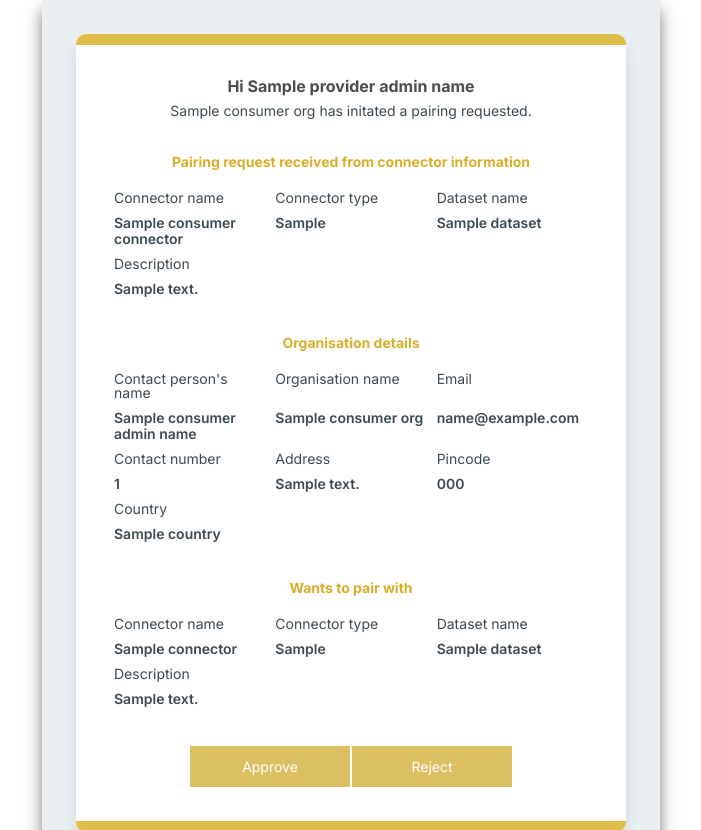
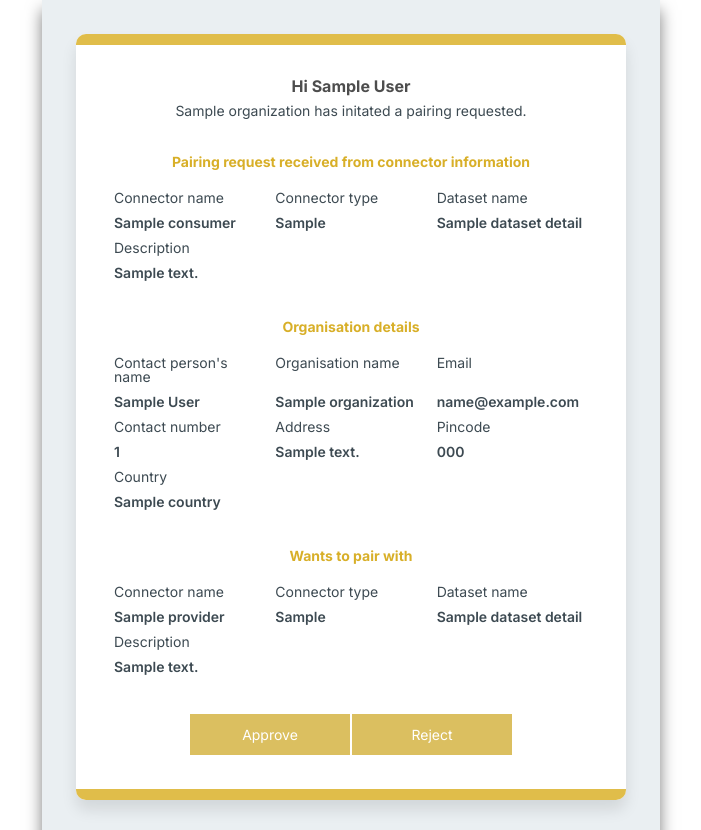
Before and after one commit to digitalgreenorg/farmstack-backend, a Django app: template participant/templates/request_for_connector_pairing.html in a window 1280 px wide. Shown: the top 830 px of the page, without its empty margins (289-990 px from the left). Run offline with Django 4.2, Linux system fonts and the light colour scheme; tables that the repository leaves empty hold one stand-in row (values such as "Sample post"); the template is opened without the code that fills it: values that come from a table or form of the project are taken from there, most other values are stand-ins (such as "Sample title", 1, 10 or a date in 2020); parts of the project's set-up code (start-up, migrations or seed data) failed here and were passed over.

Commit message:
added a serializer for connectors pairing email template

```diff
--- a/participant/templates/request_for_connector_pairing.html
+++ b/participant/templates/request_for_connector_pairing.html
@@ -446,9 +446,11 @@
                 <div class="topLine"></div>
                 <div class="contentBox textCenter">
                   <div style="padding: 33px 33px">
-                    <div class="blackHead">Hi {{ provider_admin_name }}</div>
+                      <!-- <div class="blackHead">Hi {{ provider_admin_name }}</div> -->
+                    <div class="blackHead">Hi {{ provider.user.full_name }}</div>
                     <div class="font14light">
-                      {{ consumer_org.name }} has initated a pairing requested.
+                      <!-- {{ consumer_org.name }} has initated a pairing requested. -->
+                      {{ consumer.organization.name }} has initated a pairing requested.
                     </div>
                   </div>
                 </div>
@@ -466,12 +468,15 @@
                       </tr>
                       <tr>
                         <td class="font14bold">
-                          {{ consumer_connector.connector_name }}
+                            <!-- {{ consumer_connector.connector_name }} -->
+                          {{ consumer.connector_name }}
                         </td>
                         <td class="font14bold">
-                          {{ consumer_connector.connector_type }}
+                            <!-- {{ consumer_connector.connector_type }} -->
+                          {{ consumer.connector_type }}
                         </td>
-                        <td class="font14bold">{{ dataset.name }}</td>
+                        <!-- <td class="font14bold">{{ dataset.name }}</td> -->
+                        <td class="font14bold">{{ consumer.dataset_detail.name }}</td>
                       </tr>
                     </table>
                     <table>
@@ -480,7 +485,8 @@
                       </tr>
                       <tr>
                         <td class="font14bold">
-                          {{ consumer_connector.connector_description }}
+                            <!-- {{ consumer_connector.connector_description }} -->
+                          {{ consumer.connector_description }}
                         </td>
                       </tr>
                     </table>
@@ -499,9 +505,12 @@
                         <td>Email</td>
                       </tr>
                       <tr>
-                        <td class="font14bold">{{ consumer_admin_name }}</td>
-                        <td class="font14bold">{{ consumer_org.name }}</td>
-                        <td class="font14bold">{{ consumer_org.org_email }}</td>
+                          <!-- <td class="font14bold">{{ consumer_admin_name }}</td> -->
+                        <td class="font14bold">{{ consumer.user.full_name }}</td>
+                        <!-- <td class="font14bold">{{ consumer_org.name }}</td> -->
+                        <td class="font14bold">{{ consumer.organization.name }}</td>
+                        <!-- <td class="font14bold">{{ consumer_org.org_email }}</td> -->
+                        <td class="font14bold">{{ consumer.organization.org_email }}</td>
                       </tr>
                     </table>
                     <table>
@@ -512,13 +521,16 @@
                       </tr>
                       <tr>
                         <td class="font14bold">
-                          {{ consumer_org.phone_number }}
+                            <!-- {{ consumer_org.phone_number }} -->
+                          {{ consumer.organization.phone_number }}
                         </td>
                         <td class="font14bold">
-                          {{ consumer_org_address.address }}
+                            <!-- {{ consumer_org_address.address }} -->
+                          {{ consumer.organization.address.address }}
                         </td>
                         <td class="font14bold">
-                          {{ consumer_org_address.pincode }}
+                            <!-- {{ consumer_org_address.pincode }} -->
+                          {{ consumer.organization.address.pincode }}
                         </td>
                       </tr>
                     </table>
@@ -528,7 +540,8 @@
                       </tr>
                       <tr>
                         <td class="font14bold">
-                          {{ consumer_org_address.country }}
+                            <!-- {{ consumer_org_address.country }} -->
+                          {{ consumer.organization.address.country }}
                         </td>
                       </tr>
                     </table>
@@ -545,12 +558,14 @@
                       </tr>
                       <tr>
                         <td class="font14bold">
-                          {{ provider_connector.connector_name }}
+                            <!-- {{ provider_connector.connector_name }} -->
+                          {{ provider.connector_name }}
                         </td>
                         <td class="font14bold">
-                          {{ provider_connector.connector_type }}
+                            <!-- {{ provider_connector.connector_type }} -->
+                          {{ provider.connector_type }}
                         </td>
-                        <td class="font14bold">{{ dataset.name }}</td>
+                        <td class="font14bold">{{ provider.dataset_detail.name }}</td>
                       </tr>
                     </table>
                     <table>
@@ -559,7 +574,8 @@
                       </tr>
                       <tr>
                         <td class="font14bold">
-                          {{ provider_connector.connector_description }}
+                            <!-- {{ provider_connector.connector_description }} -->
+                          {{ provider.connector_description }}
                         </td>
                       </tr>
                     </table>
```
Also changed, not shown: participant/serializers.py (+33 -26 lines), participant/views.py (+6 -16 lines).
